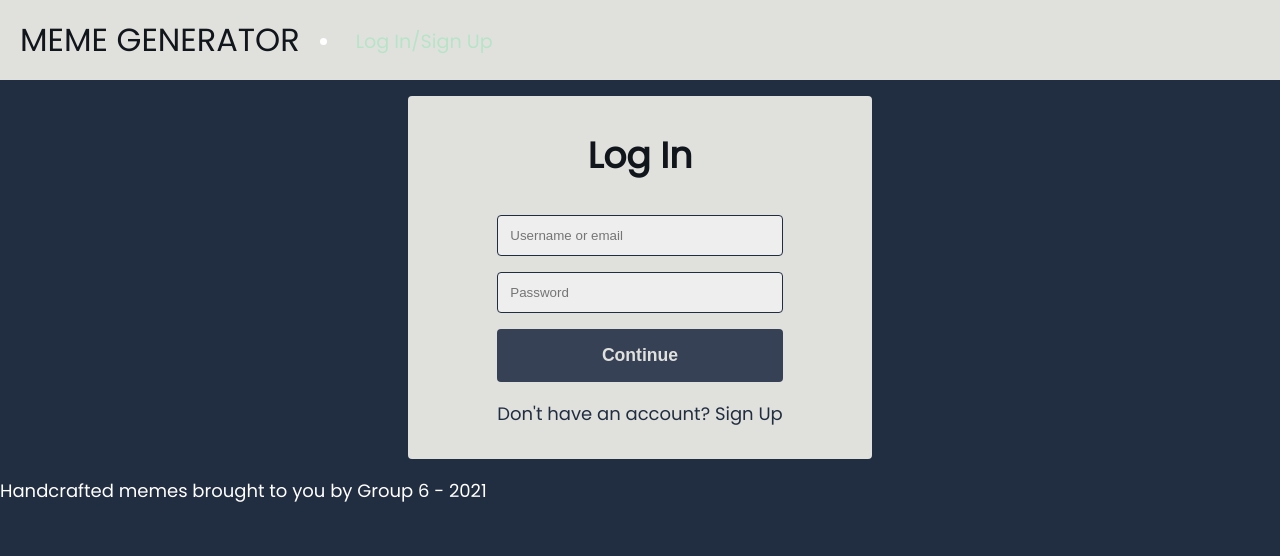
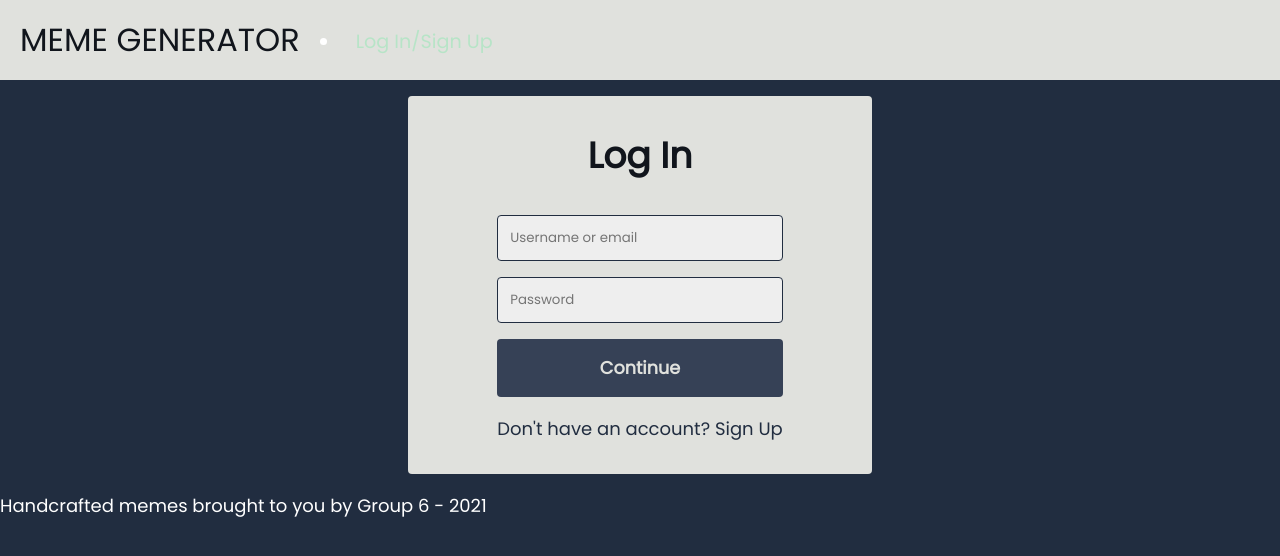
Before and after one commit to big-bad-six/project3, a React (Create React App) app in the folder client/: page /sign-in in a window 1280 px wide. Shown: the top 556 px of the page. Built offline with nearby package versions, Linux system fonts and the light colour scheme.

Commit message:
fixed font family

```diff
--- a/client/src/assets/css/Form.css
+++ b/client/src/assets/css/Form.css
@@ -26,7 +26,7 @@ body {
 .container,
 .form_input,
 .form_button {
-  font: "Poppins", sans-serif;
+  font-family: 'Poppins', sans-serif;
 }
 
 .form-hidden {
```
